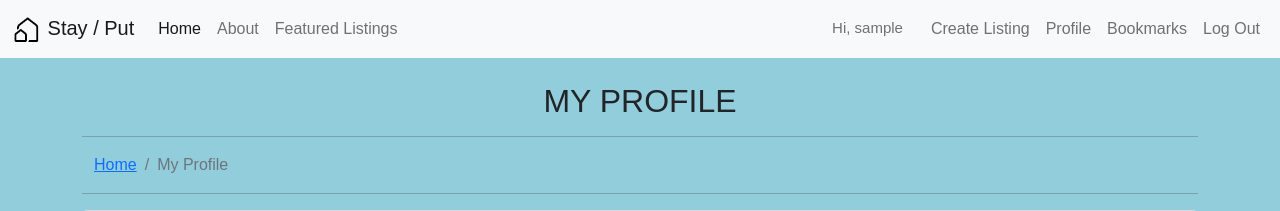
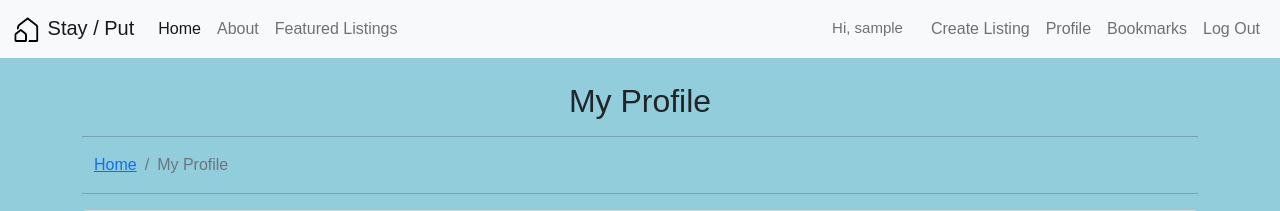
Before and after one commit to Reidwids/Stay-Put, a Django app: page /accounts/profile/ in a window 1280 px wide. Shown: the top 211 px of the page. Run offline with Django 4.2, Linux system fonts and the light colour scheme; a user stored in the database is signed in; tables that the repository leaves empty hold one stand-in row (values such as "Sample post").

Commit message:
styling profile

```diff
--- a/main_app/static/css/style.css
+++ b/main_app/static/css/style.css
@@ -388,7 +388,16 @@ nav.fixed-bottom {
   height: 35px;
 }
 
-
 .breadcrumbPadding{
   padding-top: 15px;
 }
+
+.carousel-item{
+  width: 100%;
+  max-height: 40rem;
+  object-fit: cover;
+  border-radius: 3px;
+}
+.d-block{
+  border-radius: 3px;
+}
--- a/main_app/templates/agent/profile.html
+++ b/main_app/templates/agent/profile.html
@@ -2,7 +2,13 @@
 
 <!-- ######################### -->
 <br>
-<h2 class='header-text'>MY PROFILE</h1>
+{% if user.is_authenticated %}
+{% if profile.user_id == current_user.user_id %}
+<h2 class='header-text'>My Profile</h2>
+{% else %}
+<h2 class='header-text'>{{profile}}'s Profile</h2>
+{% endif %}
+{% endif %}
 <hr />
 
 <!-- Breadcrumb -->
@@ -13,8 +19,12 @@
         <li class="breadcrumb-item">
           <a href="{% url 'home' %}"> Home</a>
         </li>
+        {% if user.is_authenticated %}
         {% if profile.user_id == current_user.user_id %}
         <li class="breadcrumb-item active">My Profile</li>
+        {% else %}
+        <li class="breadcrumb-item active">{{profile}}'s' Profile</li>
+        {% endif %}
         {% endif %}
       </ol>
     </nav>
@@ -36,8 +46,10 @@
         <!-- <h3 class="card-title">My Profile</h3> -->
         <div id="profileTitleDiv card-title">
           <h2 class="text-truncate">{{profile.firstName}} {{profile.lastName}}
+            {% if user.is_authenticated %}
             {% if profile.user_id == current_user.user_id %}
             <a href="{% url 'profile_update' %}"><span class="material-icons">edit</span></a>
+            {% endif %}
             {% endif %}
           </h2>
           </div>
--- a/main_app/templates/listing/detail.html
+++ b/main_app/templates/listing/detail.html
@@ -43,7 +43,6 @@
 
 <section id="listing" class="py-4">
   <div class="container">
-    <a href="{% url 'home' %}" class="btn btn-light mb-4">Back To Search</a>
     <div class="row">
       <div class="col-md-9">
         <!-- Home Main Image -->
@@ -59,7 +58,8 @@
           data-bs-ride="carousel"
         >
           <div class="carousel-inner">
-            {% for photo_url in photo_urls %} {% if photo_url == photo_urls.0 %}
+            {% for photo_url in photo_urls %}
+            {% if photo_url == photo_urls.0 %}
             <div class="carousel-item active">
               <img src="{{photo_url.url}}" class="d-block w-100" />
             </div>
--- a/main_app/views.py
+++ b/main_app/views.py
@@ -292,9 +292,8 @@ def listing_update(request, listing_id):
     return render(request, 'listing/update_listing.html', {'is_user_realtor': is_user_realtor, 'listing': listing, 'agent': agent, 'photo_urls': photo_urls})
 
 def agent_profile(request, agent_id):
-    # try:
+    try:
         profile = Profile.objects.get(user_id=agent_id)
-        current_user = Profile.objects.get(user_id=request.user.id)
         photo_url = ProfilePhoto.objects.get(profile=agent_id).url
         listings = RealEstate.objects.filter(realtor_id=profile.user_id)
         listing_with_photo = []
@@ -302,10 +301,14 @@ def agent_profile(request, agent_id):
             photo_urls = ListingPhoto.objects.filter(real_estate_id=listing.id)
             listing.photo_url = photo_urls[0].url
             listing_with_photo.append([listing, ListingPhoto.objects.filter(real_estate=listing.id)[0].url])
-        return render(request, 'agent/profile.html', {'profile': profile, 'photo_url': photo_url, 'listings': listings, 'listing_with_photo': listing_with_photo, 'current_user': current_user})
-    # except:
-    #     print("Why is this working")
-    #     return render(request, 'agent/create_profile.html')
+        if request.user.is_authenticated:
+            current_user = Profile.objects.get(user_id=request.user.id)
+            return render(request, 'agent/profile.html', {'profile': profile, 'photo_url': photo_url, 'listings': listings, 'listing_with_photo': listing_with_photo, 'current_user': current_user})
+        elif not request.user.is_authenticated:
+            return render(request, 'agent/profile.html', {'profile': profile, 'photo_url': photo_url, 'listings': listings, 'listing_with_photo': listing_with_photo})
+    except:
+        print("Why is this working")
+        return render(request, 'agent/create_profile.html')
 
 def listing_featured(request):
     listings=RealEstate.objects.all()
```
